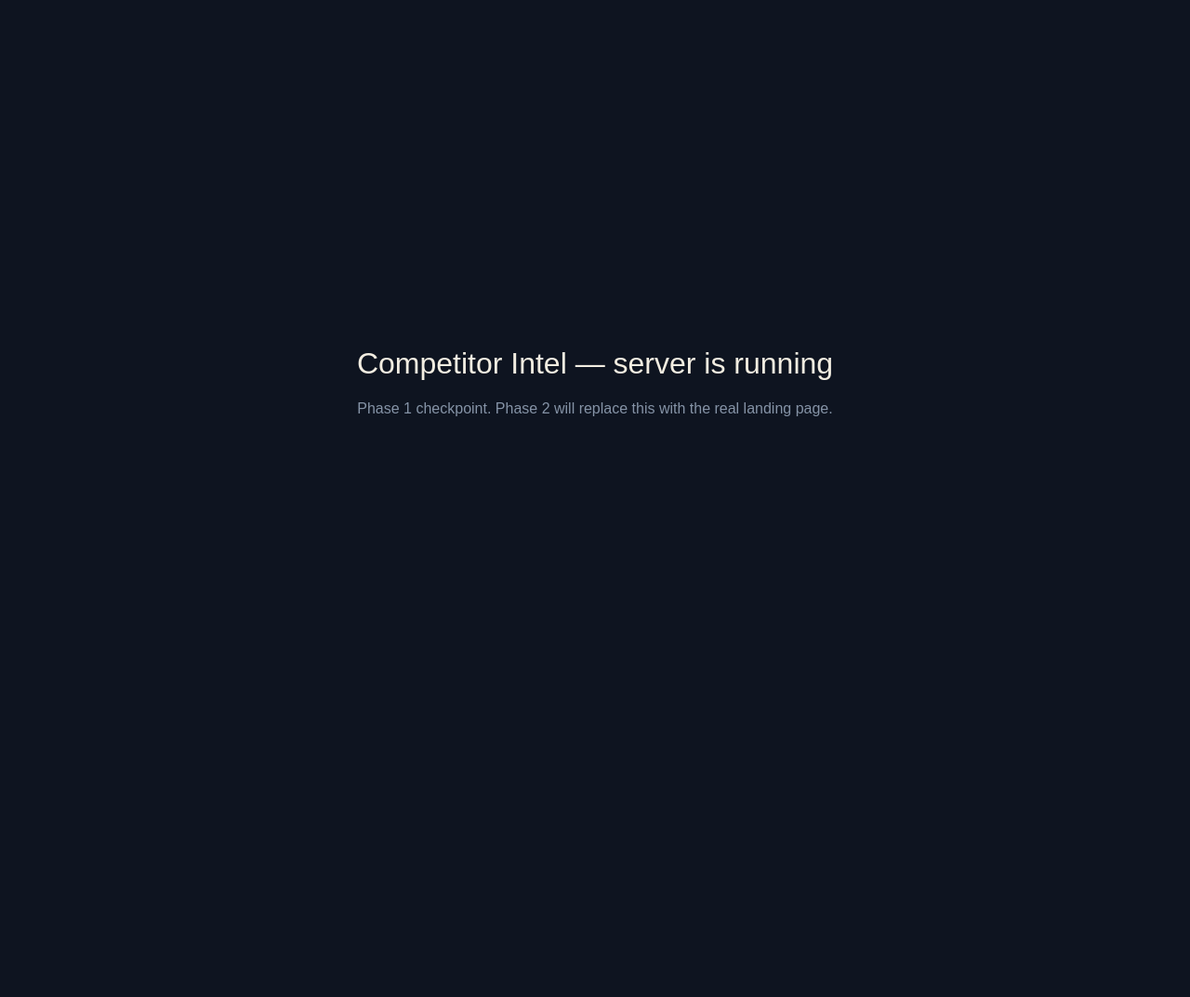
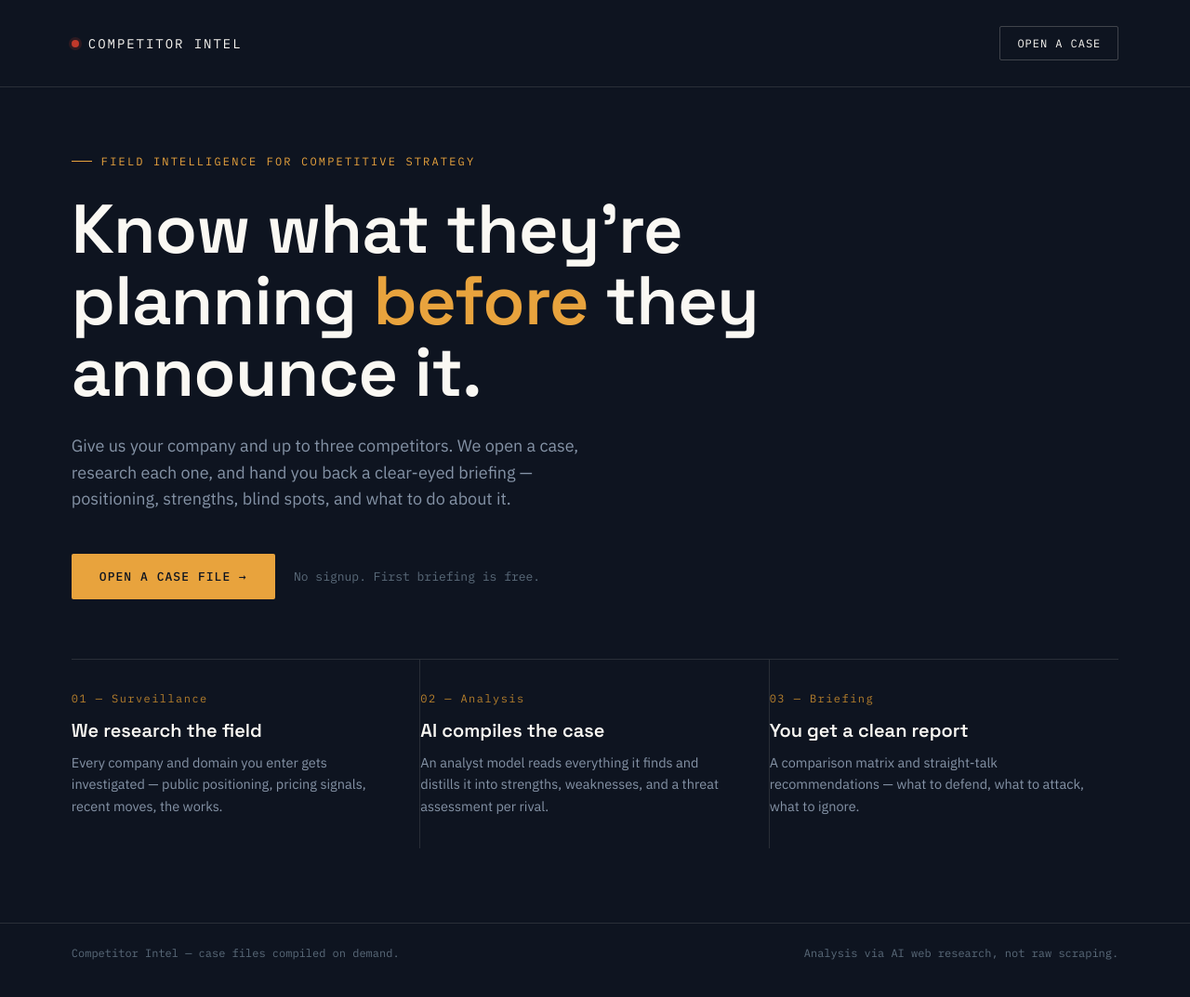
Before and after one commit to prathameshkshirsagar532-hue/competitor-intel, a Flask app: page / in a window 1280 px wide. Shown: the whole page at 93% size. Before the commit the page ends 448 px from the top, so only its background shows below. Run offline with Flask 3, Linux system fonts and the light colour scheme.

Commit message:
phase 2:the real landing page with hero and features tab

```diff
--- /dev/null
+++ b/static/style.css
@@ -0,0 +1,115 @@
+@import url('https://fonts.googleapis.com/css2?family=Space+Grotesk:wght@500;600;700&family=IBM+Plex+Sans:wght@400;500;600&family=IBM+Plex+Mono:wght@400;500&display=swap');
+
+:root{
+  --ink:#0E1420;
+  --ink-2:#161E2E;
+  --paper:#F2EDE1;
+  --paper-2:#FAF8F3;
+  --amber:#E8A33D;
+  --amber-dim:#B57F2C;
+  --slate:#8593A6;
+  --slate-dim:#5B6B7A;
+  --redact:#C0392B;
+  --line:rgba(242,237,225,0.12);
+  --line-strong:rgba(242,237,225,0.22);
+}
+
+*{box-sizing:border-box;margin:0;padding:0;}
+body{
+  background:var(--ink);
+  color:var(--paper-2);
+  font-family:'IBM Plex Sans',sans-serif;
+  -webkit-font-smoothing:antialiased;
+}
+.mono{font-family:'IBM Plex Mono',monospace;}
+
+.nav{
+  display:flex;align-items:center;justify-content:space-between;
+  padding:28px 6vw;
+  border-bottom:1px solid var(--line);
+}
+.brand{
+  display:flex;align-items:center;gap:10px;
+  font-family:'IBM Plex Mono',monospace;
+  font-size:14px;letter-spacing:0.14em;
+  text-transform:uppercase;
+}
+.brand .dot{
+  width:8px;height:8px;border-radius:50%;
+  background:var(--redact);
+  box-shadow:0 0 0 3px rgba(192,57,43,0.18);
+}
+.navlink-btn{
+  font-family:'IBM Plex Mono',monospace;
+  font-size:12px;letter-spacing:.08em;text-transform:uppercase;
+  color:var(--paper-2);
+  background:transparent;
+  border:1px solid var(--line-strong);
+  padding:10px 18px;border-radius:2px;
+  cursor:pointer;
+  text-decoration:none;
+}
+.navlink-btn:hover{border-color:var(--amber);background:rgba(232,163,61,0.06);}
+
+.hero{padding:9vh 6vw 8vh;max-width:1180px;}
+.eyebrow{
+  font-family:'IBM Plex Mono',monospace;
+  font-size:12px;letter-spacing:.18em;text-transform:uppercase;
+  color:var(--amber);
+  display:flex;align-items:center;gap:10px;
+  margin-bottom:28px;
+}
+.eyebrow::before{content:'';width:22px;height:1px;background:var(--amber);display:block;}
+h1.headline{
+  font-family:'Space Grotesk',sans-serif;
+  font-weight:600;
+  font-size:clamp(38px,6vw,74px);
+  line-height:1.04;
+  letter-spacing:-0.01em;
+  max-width:16ch;
+  margin-bottom:26px;
+}
+h1.headline em{font-style:normal;color:var(--amber);}
+.hero-sub{
+  font-size:18px;line-height:1.6;color:var(--slate);
+  max-width:52ch;margin-bottom:44px;
+}
+.hero-actions{display:flex;align-items:center;gap:20px;flex-wrap:wrap;}
+.btn-primary{
+  font-family:'IBM Plex Mono',monospace;
+  font-size:13px;letter-spacing:.08em;text-transform:uppercase;
+  background:var(--amber);color:var(--ink);
+  border:none;padding:16px 30px;border-radius:2px;
+  cursor:pointer;font-weight:500;
+  text-decoration:none;display:inline-flex;
+}
+.btn-primary:hover{background:#f0b158;}
+.hero-note{font-size:13px;color:var(--slate-dim);font-family:'IBM Plex Mono',monospace;}
+
+.file-tabs{
+  display:grid;grid-template-columns:repeat(3,1fr);
+  max-width:1180px;margin:0 6vw 10vh;
+  border-top:1px solid var(--line);
+}
+.file-tab{padding:34px 30px 34px 0;border-right:1px solid var(--line);}
+.file-tab:last-child{border-right:none;}
+.file-tab .tag{
+  font-family:'IBM Plex Mono',monospace;
+  font-size:12px;letter-spacing:.12em;color:var(--amber-dim);
+  margin-bottom:14px;display:block;
+}
+.file-tab h3{font-family:'Space Grotesk',sans-serif;font-size:20px;font-weight:600;margin-bottom:10px;}
+.file-tab p{font-size:14.5px;line-height:1.6;color:var(--slate);}
+
+footer.landing-footer{
+  padding:24px 6vw 40px;
+  font-family:'IBM Plex Mono',monospace;
+  font-size:12px;color:var(--slate-dim);
+  display:flex;justify-content:space-between;
+  border-top:1px solid var(--line);
+}
+
+@media (max-width:720px){
+  .file-tabs{grid-template-columns:1fr;}
+  .file-tab{border-right:none;border-bottom:1px solid var(--line);padding:28px 0;}
+}
--- a/templates/index.html
+++ b/templates/index.html
@@ -2,26 +2,49 @@
 <html lang="en">
 <head>
 <meta charset="UTF-8">
-<title>Competitor Intel</title>
-<style>
-  body{
-    background:#0E1420;
-    color:#F2EDE1;
-    font-family:sans-serif;
-    height:100vh;
-    display:flex;
-    align-items:center;
-    justify-content:center;
-    text-align:center;
-  }
-  h1{font-weight:500;}
-  p{color:#8593A6;}
-</style>
+<meta name="viewport" content="width=device-width, initial-scale=1.0">
+<title>Competitor Intel — Open a case on your market</title>
+<link rel="stylesheet" href="{{ url_for('static', filename='style.css') }}">
 </head>
 <body>
-  <div>
-    <h1>Competitor Intel — server is running</h1>
-    <p>Phase 1 checkpoint. Phase 2 will replace this with the real landing page.</p>
+
+  <nav class="nav">
+    <div class="brand"><span class="dot"></span>Competitor Intel</div>
+    <a href="#" class="navlink-btn">Open a case</a>
+  </nav>
+
+  <div class="hero">
+    <div class="eyebrow">Field intelligence for competitive strategy</div>
+    <h1 class="headline">Know what they're planning <em>before</em> they announce it.</h1>
+    <p class="hero-sub">Give us your company and up to three competitors. We open a case, research each one, and hand you back a clear-eyed briefing — positioning, strengths, blind spots, and what to do about it.</p>
+    <div class="hero-actions">
+      <a href="#" class="btn-primary">Open a case file →</a>
+      <span class="hero-note">No signup. First briefing is free.</span>
+    </div>
   </div>
+
+  <div class="file-tabs">
+    <div class="file-tab">
+      <span class="tag mono">01 — Surveillance</span>
+      <h3>We research the field</h3>
+      <p>Every company and domain you enter gets investigated — public positioning, pricing signals, recent moves, the works.</p>
+    </div>
+    <div class="file-tab">
+      <span class="tag mono">02 — Analysis</span>
+      <h3>AI compiles the case</h3>
+      <p>An analyst model reads everything it finds and distills it into strengths, weaknesses, and a threat assessment per rival.</p>
+    </div>
+    <div class="file-tab">
+      <span class="tag mono">03 — Briefing</span>
+      <h3>You get a clean report</h3>
+      <p>A comparison matrix and straight-talk recommendations — what to defend, what to attack, what to ignore.</p>
+    </div>
+  </div>
+
+  <footer class="landing-footer">
+    <span>Competitor Intel — case files compiled on demand.</span>
+    <span>Analysis via AI web research, not raw scraping.</span>
+  </footer>
+
 </body>
 </html>
```
